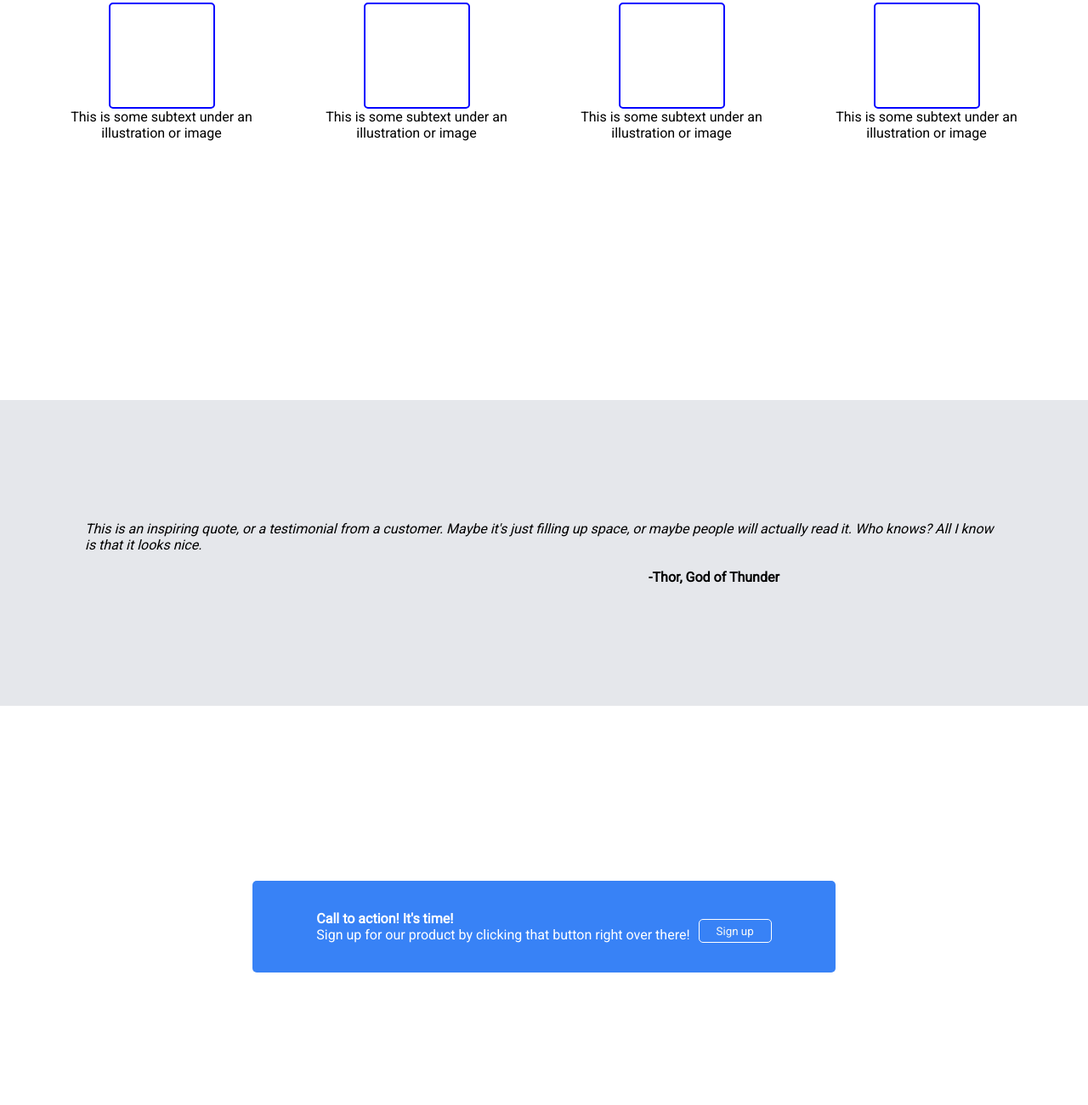
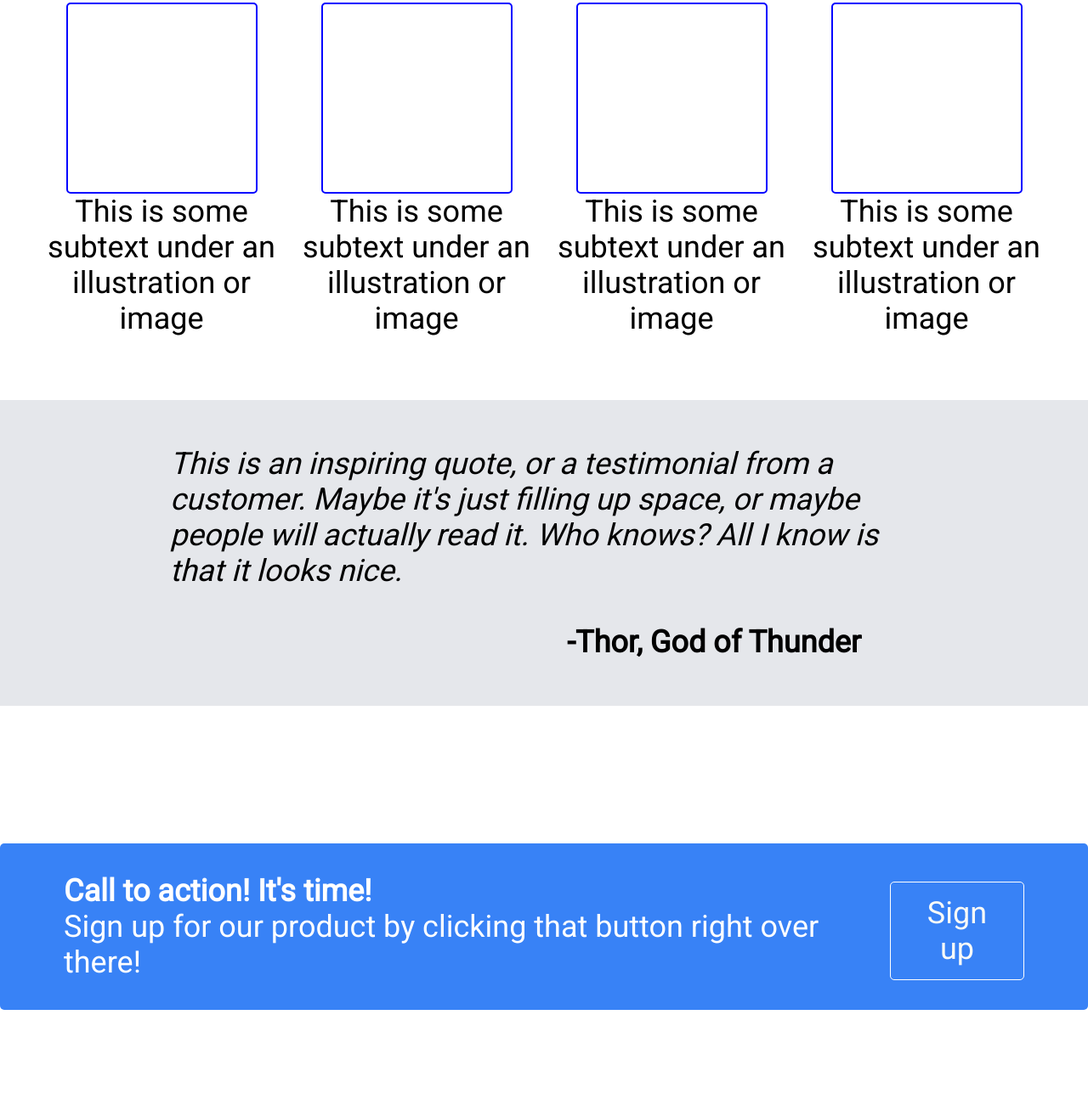
Before and after one commit to dan07r/landing-page, a plain HTML site: page index.html in a window 1280 px wide. Shown: the part 619-1920 px from the top of the page at 85% size. Drawn offline with Linux system fonts and the light colour scheme.

Commit message:
fixes the remaining proportion issues

```diff
--- a/stylesheet.css
+++ b/stylesheet.css
@@ -28,9 +28,9 @@ header {
 }
 
 .header-text {
-  height: 35vh;
+  height: 45vh;
   margin-top: 40px;
-  display: flex;
+  align-items: center;
 }
 .text {
   flex-direction: column;
@@ -92,8 +92,8 @@ a {
 
 .box {
   border: solid 2px blue;
-  height: 125px;
-  width: 125px;
+  height: 225px;
+  width: 225px;
   border-radius: 5px;
   margin: 0px auto 0px auto;
 }
@@ -112,6 +112,7 @@ main .container {
 
 .container .random p {
   padding: 0px 5px;
+  font-size: 36px;
 }
 
 .quote {
@@ -120,8 +121,9 @@ main .container {
   justify-content: center;
   align-items: center;
   margin-top: 200px;
-  padding: 0px 100px 0px 100px;
+  padding: 0px 200px 0px 200px;
   flex-direction: column;
+  font-size: 36px;
 }
 
 .quote :nth-child(2) {
@@ -141,11 +143,15 @@ main .container {
   padding: 35px 75px 35px 75px;
   border-radius: 5px;
   color: white;
+  width: 1400px;
+
+  font-size: 36px;
 }
 
 .call_action_box .button {
   border: 1px solid white;
   margin-left: 10px;
+  font-size: 36px;
 }
 
 footer {
```
